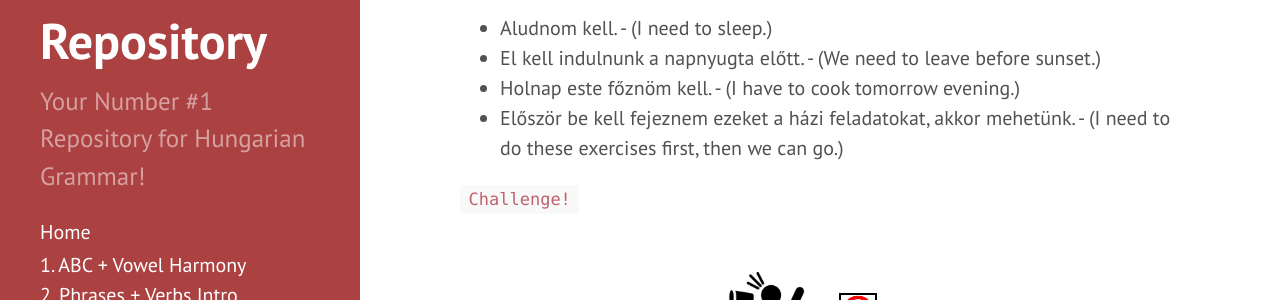
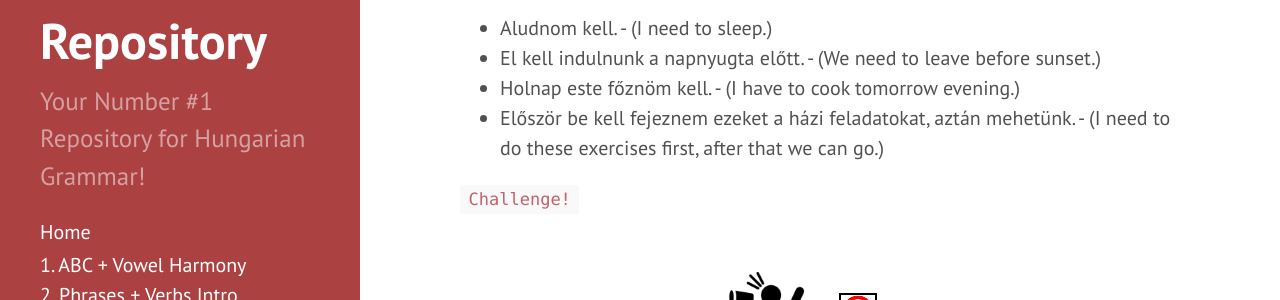
Before and after one commit to Magyartanulas/magyartanulas.github.io, a Jekyll site: the page built from expressing_need.md, in a window 1280 px wide and 900 px high, scrolled down 1290 px. Shown: the part 155-455 px from the top of the window. Built offline with Jekyll 4.4.1, drawn with Linux system fonts in a browser that asks for light colours; comment, search, counter and statistics services are not loaded.

Commit message:
Update expressing_need.md

```diff
--- a/expressing_need.md
+++ b/expressing_need.md
@@ -44,7 +44,7 @@ Remember the [infinitive](https://magyartanulas.github.io/infinitive_negation/)?
 * Aludnom kell. - (I need to sleep.)
 * El kell indulnunk a napnyugta előtt. - (We need to leave before sunset.)
 * Holnap este főznöm kell. - (I have to cook tomorrow evening.)
-* Először be kell fejeznem ezeket a házi feladatokat, akkor mehetünk. - (I need to do these exercises first, then we can go.)
+* Először be kell fejeznem ezeket a házi feladatokat, aztán mehetünk. - (I need to do these exercises first, after that we can go.)
 
 `Challenge!`
 
```
